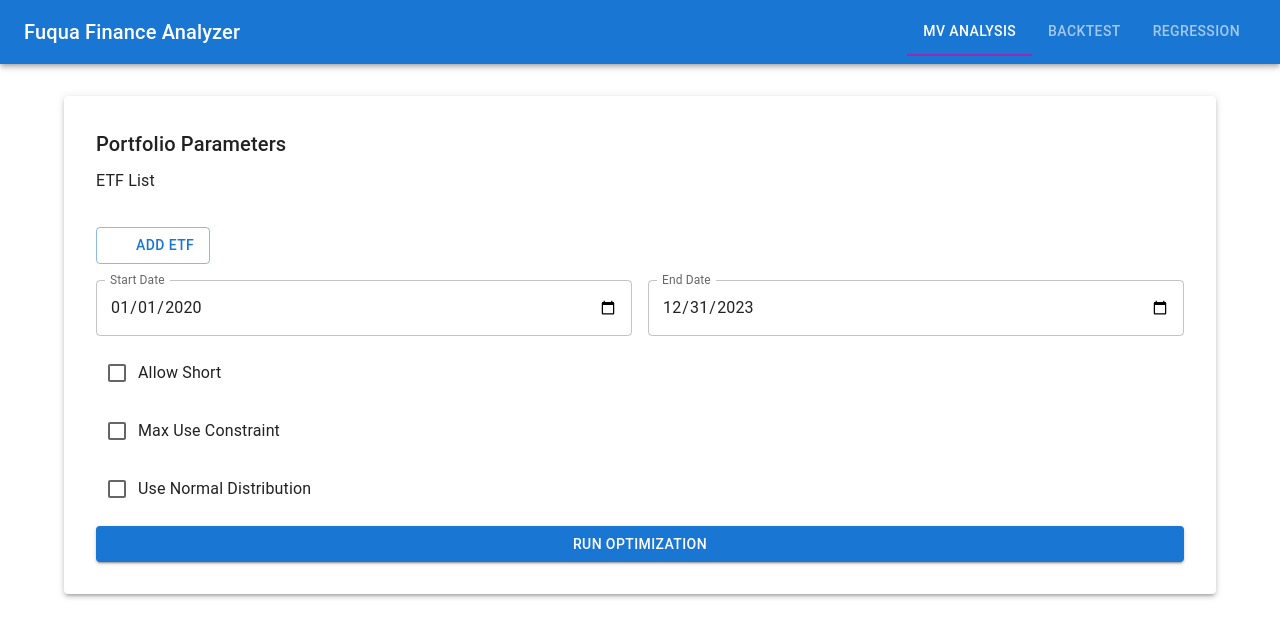
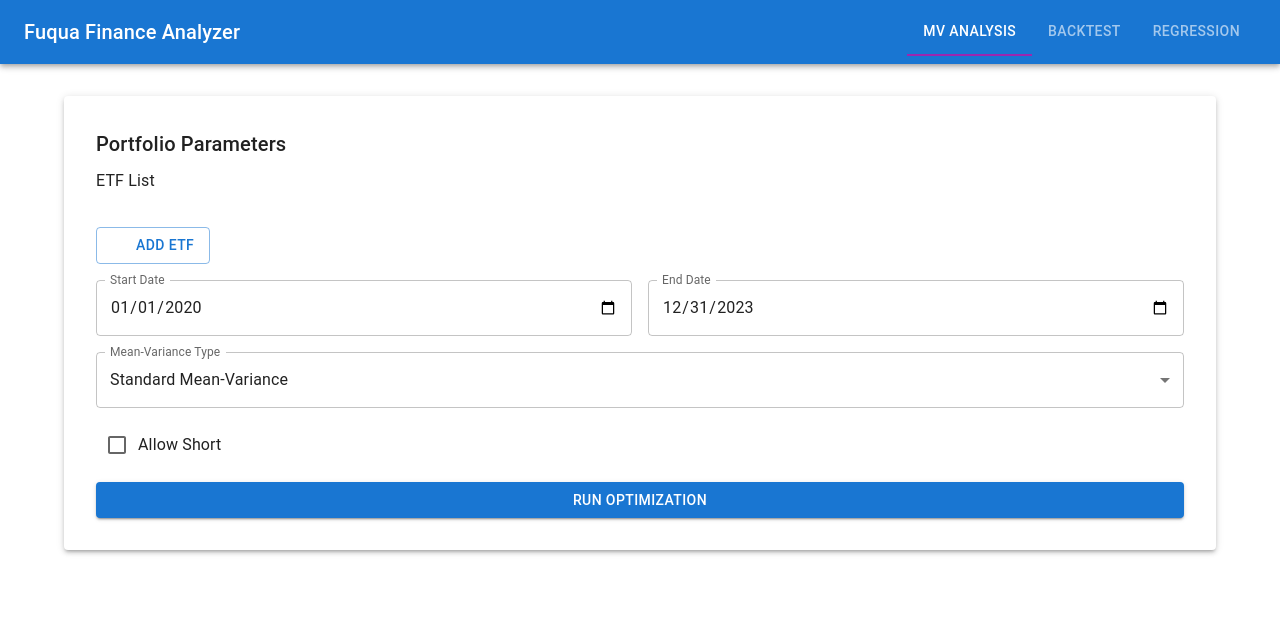
Before and after one commit to KypMon/Fuqua-investment-data, a React (Create React App) app in the folder frontend/: page /mv in a window 1280 px wide. Shown: the top 638 px of the page. Built offline with nearby package versions, Linux system fonts and the light colour scheme; some icons are missing.

Commit message:
Refactor MV form controls

```diff
--- a/frontend/src/components/FormSection.jsx
+++ b/frontend/src/components/FormSection.jsx
@@ -7,6 +7,10 @@ import {
   Typography,
   FormControlLabel,
   Checkbox,
+  FormControl,
+  InputLabel,
+  Select,
+  MenuItem,
 } from "@mui/material";
 import axios from "axios";
 import dayjs from "dayjs";
@@ -21,8 +25,7 @@ export default function FormSection({ setResult }) {
 
   const [form, setForm] = useState({
     short: false,
-    maxuse: false,
-    normal: false,
+    mvType: "standard",
     startdate: "2020-01-01",
     enddate: "2023-12-31",
     etflist: [],
@@ -32,7 +35,12 @@ export default function FormSection({ setResult }) {
 
   const handleChange = (e) => {
     const { name, value, type, checked } = e.target;
-    setForm({ ...form, [name]: type === "checkbox" ? checked : value });
+    const newValue = type === "checkbox" ? checked : value;
+    setForm((prev) => ({
+      ...prev,
+      [name]: newValue,
+      ...(name === "mvType" && newValue === "robust" ? { short: false } : {}),
+    }));
   };
 
   const handleSubmit = async () => {
@@ -41,8 +49,8 @@ export default function FormSection({ setResult }) {
       const payload = {
         etflist: form.etflist.filter((e) => e.trim() !== "").join(","),
         short: form.short ? 1 : 0,
-        maxuse: form.maxuse ? 1 : 0,
-        normal: form.normal ? 1 : 0,
+        maxuse: 0,
+        normal: form.mvType === "standard" ? 1 : 0,
         startdate: dayjs(form.startdate).format("YYYYMM"),
         enddate: dayjs(form.enddate).format("YYYYMM"),
       };
@@ -105,24 +113,27 @@ export default function FormSection({ setResult }) {
             </Stack>
 
 
+        <FormControl fullWidth>
+          <InputLabel id="mvType-label">Mean-Variance Type</InputLabel>
+          <Select
+            labelId="mvType-label"
+            name="mvType"
+            value={form.mvType}
+            label="Mean-Variance Type"
+            onChange={handleChange}
+          >
+            <MenuItem value="standard">Standard Mean-Variance</MenuItem>
+            <MenuItem value="robust">Robust Mean-Variance</MenuItem>
+          </Select>
+        </FormControl>
+        {form.mvType === "standard" && (
           <FormControlLabel
             control={
               <Checkbox name="short" checked={form.short} onChange={handleChange} />
             }
             label="Allow Short"
           />
-        <FormControlLabel
-          control={
-            <Checkbox name="maxuse" checked={form.maxuse} onChange={handleChange} />
-          }
-          label="Max Use Constraint"
-        />
-        <FormControlLabel
-          control={
-            <Checkbox name="normal" checked={form.normal} onChange={handleChange} />
-          }
-          label="Use Normal Distribution"
-        />
+        )}
 
         <LoadingButton
             variant="contained"
```
Lines whose indentation alone changed are shown as unchanged.
